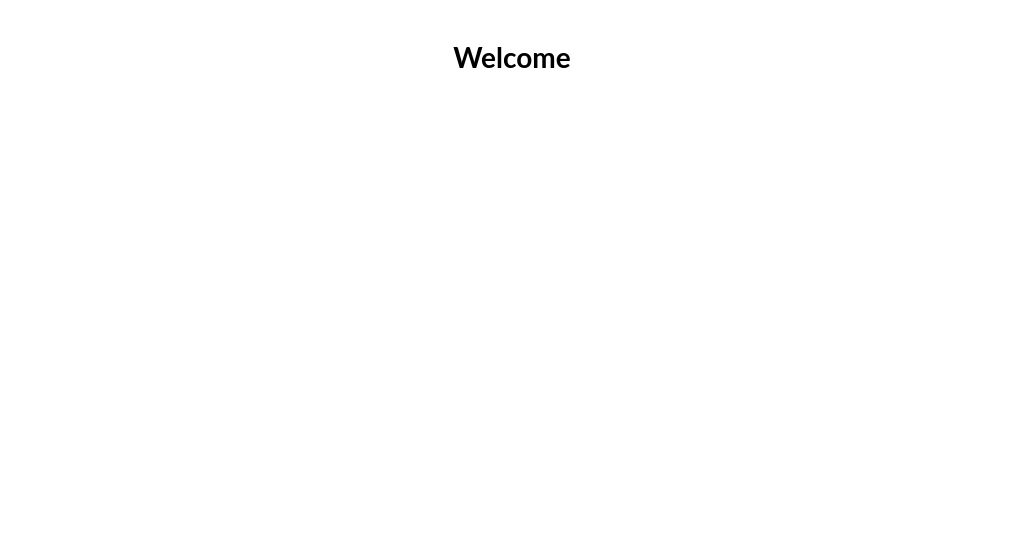
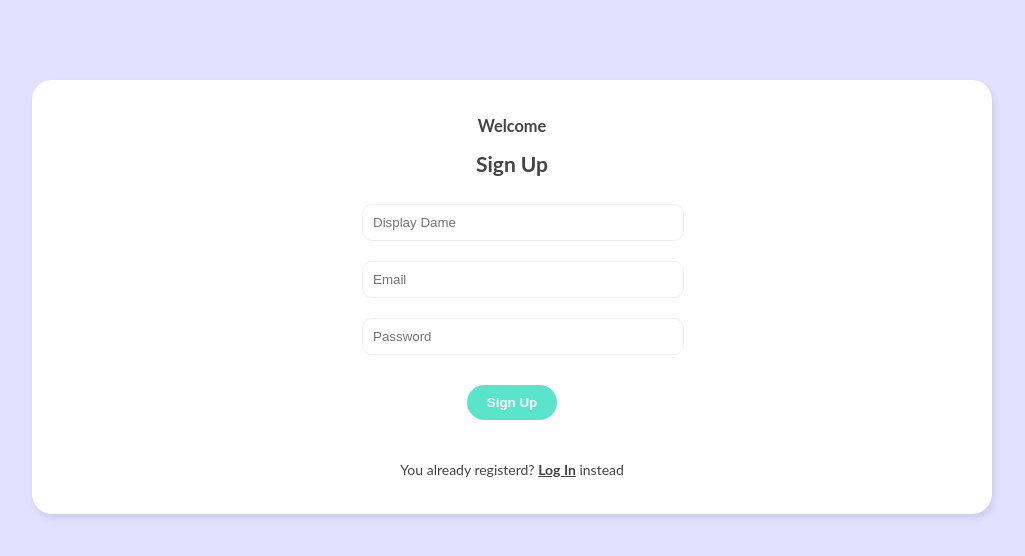
Before and after one commit to BongSeon/chatroom, a Vue app: page / in a window 1280 px wide. Shown: the top 556 px of the page, without its empty margins (128-1153 px from the left). Built offline with nearby package versions, Linux system fonts and the light colour scheme.

Commit message:
Signup 기능까지 테스트 성공

```diff
--- a/package.json
+++ b/package.json
@@ -8,6 +8,7 @@
   },
   "dependencies": {
     "core-js": "^3.6.5",
+    "firebase": "^9.1.2",
     "vue": "^3.0.0",
     "vue-router": "^4.0.0-0"
   },
--- a/src/App.vue
+++ b/src/App.vue
@@ -7,8 +7,6 @@
   font-family: 'Roboto', Averta, Avenir, Helvetica, Arial, sans-serif;
   -webkit-font-smoothing: antialiased;
   -moz-osx-font-smoothing: grayscale;
-  text-align: center;
   font: 14px/20px "Lato", Arial, sans-serif;
-  color: black;
 }
 </style>
--- /dev/null
+++ b/src/components/LoginForm.vue
@@ -0,0 +1,29 @@
+<template>
+  <form @submit.prevent="handleSubmit">
+    <input type="emmail" required placeholder="Email" v-model="email">
+    <input type="password" required placeholder="Password" v-model="password">
+    <button>Log In</button>
+  </form>
+</template>
+
+<script>
+import { ref } from 'vue'
+
+export default {
+  setup() {
+    // refs
+    const email = ref('')
+    const password = ref('')
+
+    const handleSubmit = () => {
+      console.log(displayName.value, email.value, password.value);
+    }
+
+    return { email, password, handleSubmit }
+  }
+}
+</script>
+
+<style>
+
+</style>
--- /dev/null
+++ b/src/components/SignupForm.vue
@@ -0,0 +1,35 @@
+<template>
+  <form @submit.prevent="handleSubmit">
+    <input type="text" required placeholder="Display Dame" v-model="displayName">
+    <input type="emmail" required placeholder="Email" v-model="email">
+    <input type="password" required placeholder="Password" v-model="password">
+    <div class="error">{{ error }}</div>
+    <button>Sign Up</button>
+  </form>
+</template>
+
+<script>
+import { ref } from 'vue'
+import useSignup from '../composables/useSignup'
+
+export default {
+  setup() {
+    const { error, signup } = useSignup()
+    // refs
+    const displayName = ref('')
+    const email = ref('')
+    const password = ref('')
+
+    const handleSubmit = async () => {
+      await signup(email.value, password.value, displayName.value)
+      console.log('User signed up')
+    }
+
+    return { displayName, email, password, handleSubmit, error }
+  }
+}
+</script>
+
+<style>
+
+</style>
--- /dev/null
+++ b/src/composables/useSignup.js
@@ -0,0 +1,31 @@
+import { ref } from 'vue'
+import { getAuth, createUserWithEmailAndPassword, updateProfile } from 'firebase/auth'
+
+const error = ref(null)
+
+const signup = async (email, password, displayName) => {
+  error.value = null
+
+  const auth = getAuth()
+
+  createUserWithEmailAndPassword(auth, email, password)
+    .then((userCredential) => {
+      // Signed in
+      updateProfile(auth.currentUser, {
+        displayName: displayName, photoURL: "https://firebasestorage.googleapis.com/v0/b/aestagram-pwa.appspot.com/o/3ead7558-393f-4eb3-9a12-377560cd77d7.png?alt=media&token=6cc3b6ac-65b4-4df2-bcc4-5c77268fe1e7"
+      }).then(() => {
+        // Profile updated!
+        console.log('Profile updated!', auth.currentUser)
+      })
+    })
+    .catch((err) => {
+      error.value = err.message
+      console.log('User Create fail => ' + error.value)
+    })
+}
+
+const useSignup = () => {
+  return { error, signup }
+}
+
+export default useSignup
--- /dev/null
+++ b/src/css/main.css
@@ -0,0 +1,25 @@
+body {
+  background: #e3e1ff;
+  color: #444;
+}
+.container {
+  width: 90%;
+  max-width: 960px;
+  margin: 80px auto;
+  border-radius: 20px;
+  box-shadow: 2px 4px 6px rgba(28, 6, 49, 0.1);
+  background: white;
+}
+.error {
+  color: #ff3f80;
+  font-size: 14px;
+}
+button {
+  text-decoration: none;
+  background: #5ae4ca;
+  color: white;
+  font-weight: bold;
+  border: 0;
+  border-radius: 20px;
+  padding: 10px 20px;
+}
--- /dev/null
+++ b/src/firebase/config.js
@@ -0,0 +1,16 @@
+import { initializeApp } from 'firebase/app';
+
+// Your web app's Firebase configuration
+const firebaseConfig = {
+  apiKey: "AIzaSyA2EqmYFLUc8kP5nJBmIGg_VjJbbzCNnTk",
+  authDomain: "aestagram-pwa.firebaseapp.com",
+  projectId: "aestagram-pwa",
+  storageBucket: "aestagram-pwa.appspot.com",
+  messagingSenderId: "69028833914",
+  appId: "1:69028833914:web:376bf4100c449f00cc29c3"
+}
+
+// Initialize Firebase
+const app = initializeApp(firebaseConfig);
+
+export { app }
--- a/src/main.js
+++ b/src/main.js
@@ -1,5 +1,8 @@
 import { createApp } from 'vue'
 import App from './App.vue'
 import router from './router'
+import { app } from './firebase/config'
+
+import './css/main.css'
 
 createApp(App).use(router).mount('#app')
--- a/src/views/Chatroom.vue
+++ b/src/views/Chatroom.vue
@@ -12,5 +12,5 @@ export default {
 </script>
 
 <style>
-@import '../src/css/chatroom.css';
+/* @import '../src/css/chatroom.css'; */
 </style>
--- a/src/views/Welcome.vue
+++ b/src/views/Welcome.vue
@@ -1,12 +1,31 @@
 <template>
   <div class="welcome container">
-    <h1>Welcome</h1>
+    <h3>Welcome</h3>
+    <div v-if="showLogin">
+      <h2>Log In</h2>
+      <LoginForm />
+      <p>not have sign up? then, <span @click="showLogin = false">Sign In</span></p>
+    </div>
+    <div v-if="!showLogin">
+      <h2>Sign Up</h2>
+      <SignupForm />
+      <p>You already registerd? <span @click="showLogin = true">Log In</span> instead</p>
+    </div>
   </div>
 </template>
 
 <script>
+import SignupForm from '../components/SignupForm.vue'
+import LoginForm from '../components/LoginForm.vue'
+import { ref } from '@vue/reactivity'
+
 export default {
+  components: { SignupForm, LoginForm },
+  setup() {
+    const showLogin = ref(false)
 
+    return { showLogin }
+  }
 }
 </script>
 
@@ -15,4 +34,29 @@ export default {
     text-align: center;
     padding: 20px 0;
   }
+  .welcome form {
+    width: 300px;
+    margin: 20px auto;
+  }
+  .welcome label {
+    display: block;
+    margin: 20px 0 10px;
+  }
+  .welcome input {
+    width: 100%;
+    padding: 10px;
+    border-radius: 10px;
+    border: 1px solid #eee;
+    outline: none;
+    color: #999;
+    margin: 10px auto;
+  }
+  .welcome span {
+    font-weight: bold;
+    text-decoration: underline;
+    cursor: pointer;
+  }
+  .welcome button {
+    margin: 20px auto;
+  }
 </style>
```
Also changed, not shown: src/composables/useLogin.js (added, +27 -0 lines), 1 other file (tests, documents, lock files or other folders).
